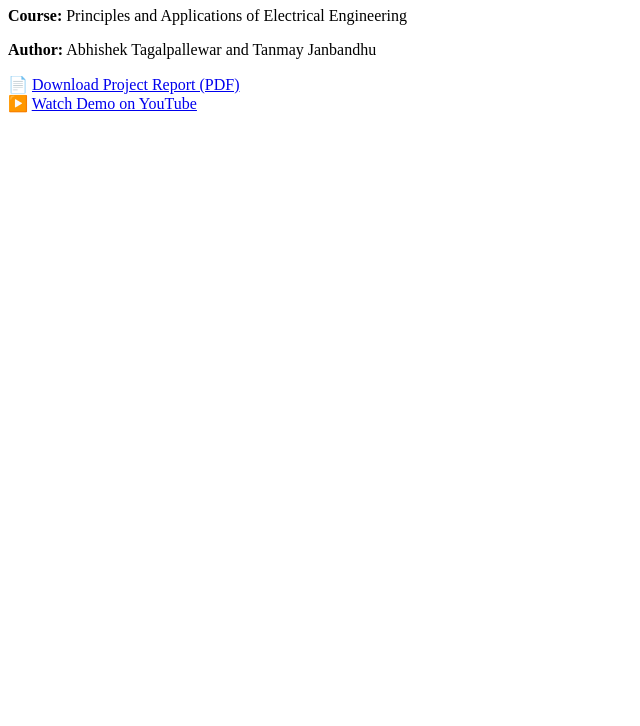
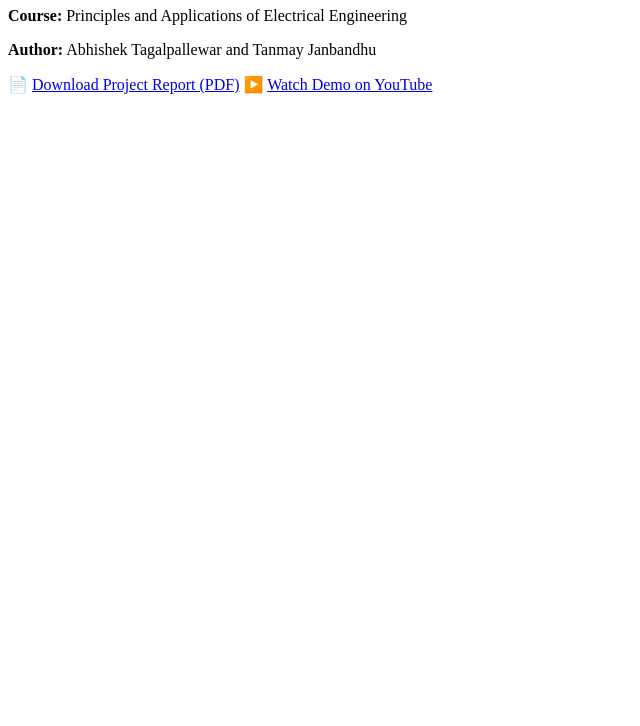
Before and after one commit to TagalpallewarAbhishek/smart-fan-project, a plain HTML site: page index.html in a window 1280 px wide. Shown: the part 74-800 px from the top of the page, without its empty margins (0-640 px from the left). Drawn offline with Linux system fonts and the light colour scheme.

Commit message:
Update index.html

```diff
--- a/index.html
+++ b/index.html
@@ -8,7 +8,7 @@
     <p><strong>Course:</strong> Principles and Applications of Electrical Engineering</p>
     <p><strong>Author:</strong> Abhishek Tagalpallewar and Tanmay Janbandhu</p>
     <p>
-      📄 <a href="Smart-fan_project.pdf" target="_blank">Download Project Report (PDF)</a><br>
+      📄 <a href="Smart-fan_project.pdf" target="_blank">Download Project Report (PDF)</a>
       ▶️ <a href="https://www.youtube.com/watch?v=Jlj0bdFmKSY" target="_blank">Watch Demo on YouTube</a>
     </p>
   </body>
```
